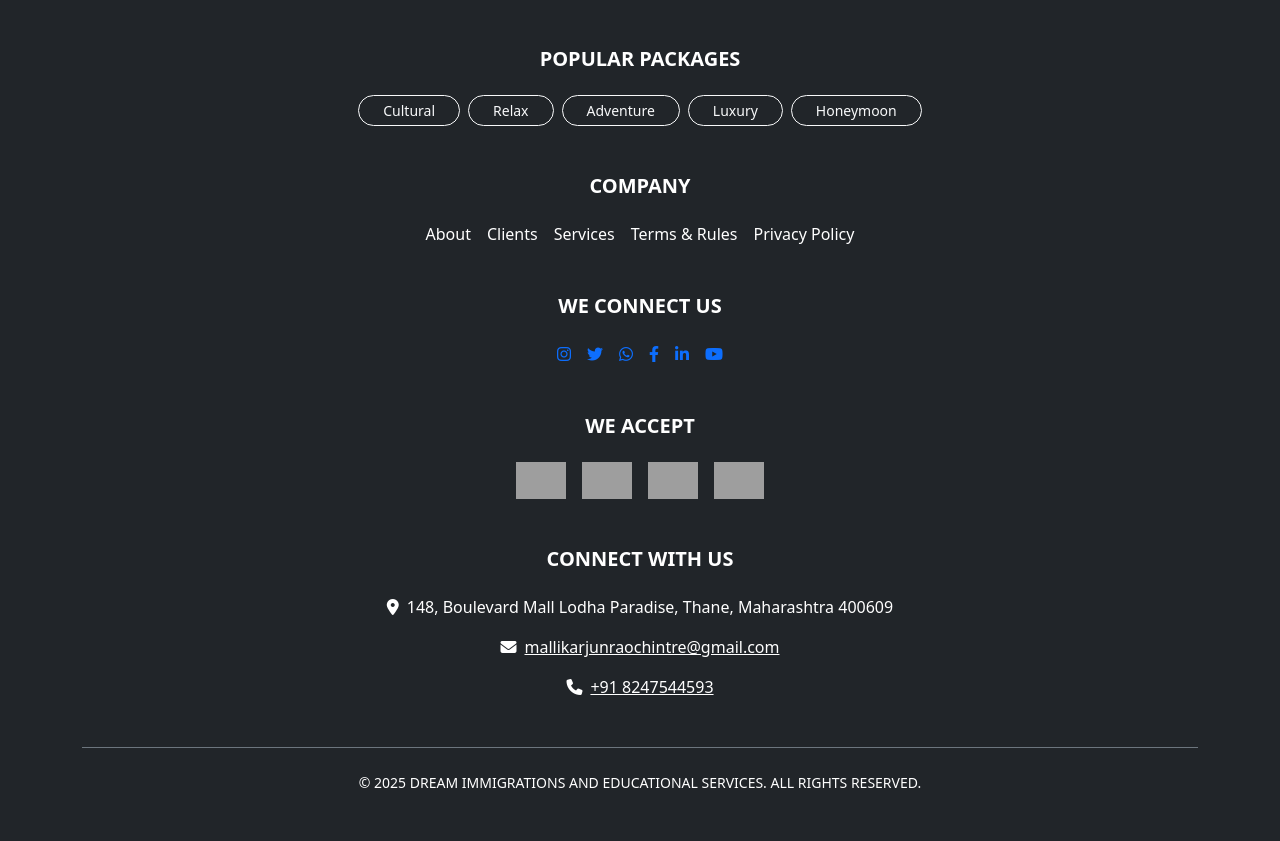
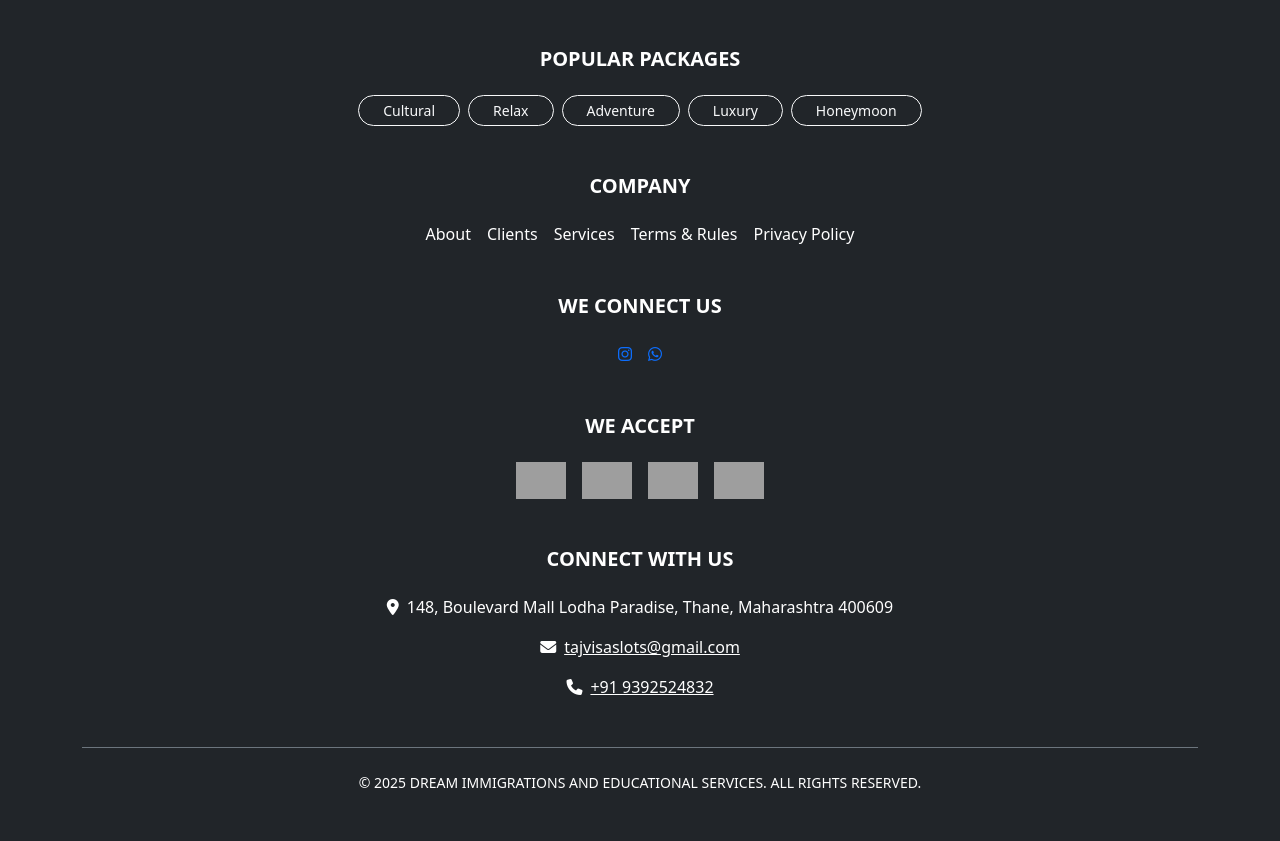
Before and after one commit to MKRAOCHINTRE/dream, a Django app: template templates/e-visa.html in a window 1280 px wide. Shown: the part 919-1760 px from the top of the page. Run offline with Django 3.2, Linux system fonts and the light colour scheme; the template is opened without the code that fills it, so the values that code supplies are empty; grey boxes are pictures that could not be loaded.

Commit message:
Update e-visa.html
updated Numbers and mail

```diff
--- a/templates/e-visa.html
+++ b/templates/e-visa.html
@@ -162,11 +162,11 @@
               <h5 class="fw-bold mb-4 text-uppercase">We Connect Us</h5>
               <div class="d-flex justify-content-center gap-3">
                   <a href="#" class="social-icon instagram"><i class="fab fa-instagram"></i></a>
-                  <a href="#" class="social-icon twitter"><i class="fab fa-twitter"></i></a>
+                  <!-- <a href="#" class="social-icon twitter"><i class="fab fa-twitter"></i></a> -->
                   <a href="#" class="social-icon whatsapp"><i class="fab fa-whatsapp"></i></a>
-                  <a href="#" class="social-icon facebook"><i class="fab fa-facebook-f"></i></a>
+                  <!-- <a href="#" class="social-icon facebook"><i class="fab fa-facebook-f"></i></a>
                   <a href="#" class="social-icon linkedin"><i class="fab fa-linkedin-in"></i></a>
-                  <a href="#" class="social-icon youtube"><i class="fab fa-youtube"></i></a>
+                  <a href="#" class="social-icon youtube"><i class="fab fa-youtube"></i></a> -->
               </div>
           </div>
           <div class="text-center mb-5">
@@ -181,8 +181,8 @@
           <div class="text-center mb-5">
               <h5 class="fw-bold mb-4 text-uppercase">Connect With Us</h5>
               <p><i class="fas fa-map-marker-alt me-2"></i>148, Boulevard Mall Lodha Paradise, Thane, Maharashtra 400609</p>
-              <p><i class="fas fa-envelope me-2"></i><a href="mailto:info@dreamimmigrations.com" class="text-white hover-link">mallikarjunraochintre@gmail.com</a></p>
-              <p><i class="fas fa-phone me-2"></i><a href="tel:+918898619371" class="text-white hover-link">+91 8247544593</a></p>
+              <p><i class="fas fa-envelope me-2"></i><a href="mailto:tajvisaslots@gmail.com" class="text-white hover-link">tajvisaslots@gmail.com</a></p>
+              <p><i class="fas fa-phone me-2"></i><a href="tel:+919392524832" class="text-white hover-link">+91 9392524832</a></p>
           </div>
           <div class="text-center border-top border-secondary pt-4">
               <p class="mb-0 small">© 2025 DREAM IMMIGRATIONS AND EDUCATIONAL SERVICES. ALL RIGHTS RESERVED.</p>
```
